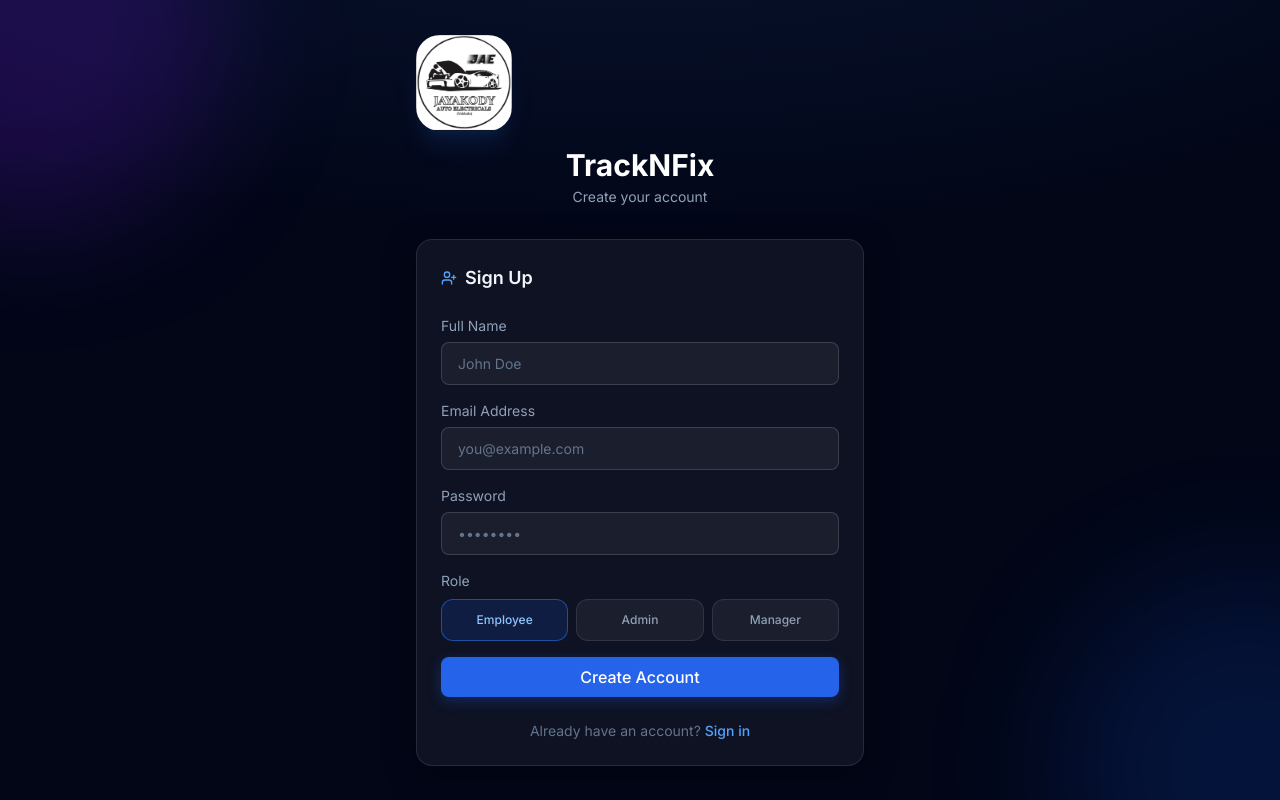
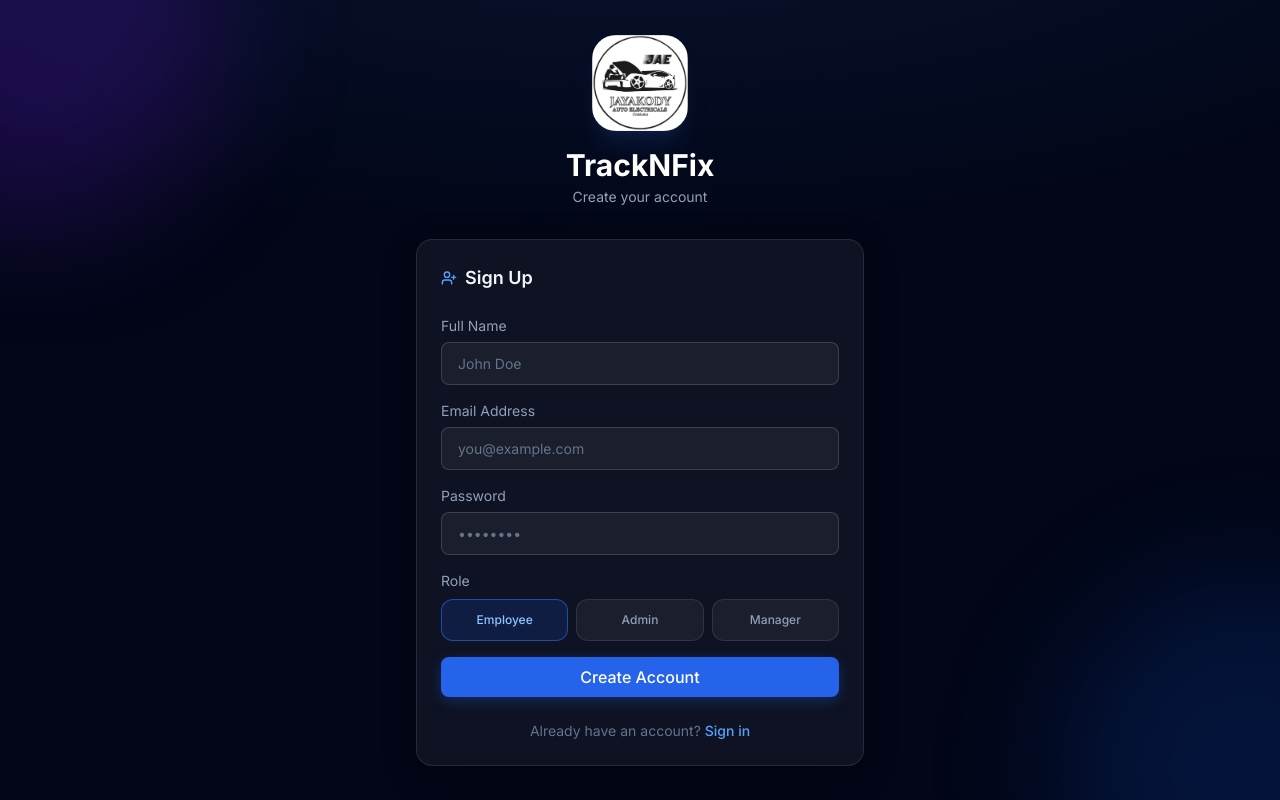
Before and after one commit to heyiamheshan/Track-N-Fix-3.0, a Next.js app in the folder frontend/: page /signup in a window 1280 px wide. Built offline with nearby package versions, Linux system fonts and the light colour scheme; no server answers.

Commit message:
adjset the alginment of the logo

```diff
--- a/frontend/app/login/page.tsx
+++ b/frontend/app/login/page.tsx
@@ -48,7 +48,7 @@ export default function LoginPage() {
             <div className="w-full max-w-md animate-fade-in">
                 {/* Header */}
                 <div className="text-center mb-8">
-                    <img src="/logo.jpg" alt="TrackNFix Logo" className="w-24 h-24 object-contain rounded-3xl mb-4 bg-white/5 shadow-xl shadow-blue-500/10" />
+                    <img src="/logo.jpg" alt="TrackNFix Logo" className="mx-auto block w-24 h-24 object-cover rounded-3xl mb-4 shadow-xl shadow-blue-500/10" />
                     <h1 className="text-3xl font-bold text-white">TrackNFix</h1>
                     <p className="text-slate-400 mt-1 text-sm">Jayakody Auto Electrical Automobile Workshop</p>
                 </div>
--- a/frontend/app/signup/page.tsx
+++ b/frontend/app/signup/page.tsx
@@ -69,7 +69,7 @@ export default function SignupPage() {
 
             <div className="w-full max-w-md animate-fade-in">
                 <div className="text-center mb-8">
-                    <img src="/logo.jpg" alt="TrackNFix Logo" className="w-24 h-24 object-contain rounded-3xl mb-4 bg-white/5 shadow-xl shadow-blue-500/10" />
+                    <img src="/logo.jpg" alt="TrackNFix Logo" className="mx-auto block w-24 h-24 object-cover rounded-3xl mb-4 shadow-xl shadow-blue-500/10" />
                     <h1 className="text-3xl font-bold text-white">TrackNFix</h1>
                     <p className="text-slate-400 mt-1 text-sm">Create your account</p>
                 </div>
--- a/frontend/components/DashboardLayout.tsx
+++ b/frontend/components/DashboardLayout.tsx
@@ -39,7 +39,7 @@ export default function DashboardLayout({ children, title, subtitle, actions }:
             <header className="glass border-b border-white/8 sticky top-0 z-50">
                 <div className="max-w-7xl mx-auto px-4 sm:px-6 h-16 flex items-center justify-between">
                     <div className="flex items-center gap-3">
-                        <img src="/logo.jpg" alt="TrackNFix" className="w-8 h-8 md:w-9 md:h-9 object-contain rounded-lg shrink-0 shadow-lg shadow-blue-500/20 bg-white/5" />
+                        <img src="/logo.jpg" alt="TrackNFix" className="w-8 h-8 md:w-9 md:h-9 object-cover rounded-lg shrink-0 shadow-lg shadow-blue-500/20" />
                         <div>
                             <span className="font-bold text-white text-sm">TrackNFix</span>
                             <span className="text-slate-600 text-xs ml-1">3.0</span>
```
